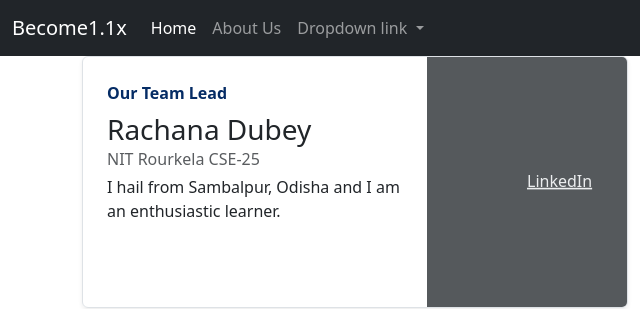
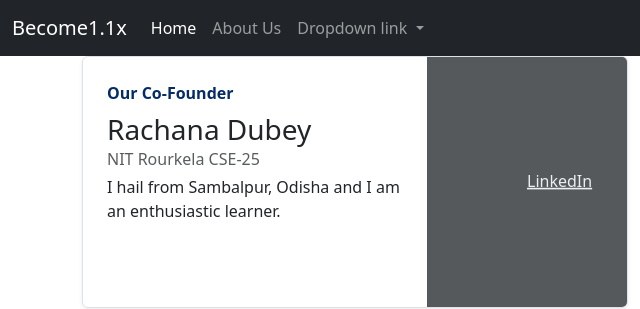
Before and after one commit to ShoaibAliSuperMoon/BetterYouAbout, a plain HTML site: page index.html in a window 1280 px wide. Shown: the top 309 px of the page, 0-640 px from the left. Drawn offline with nearby package versions, Linux system fonts and the light colour scheme.

Commit message:
Update index.html

```diff
--- a/index.html
+++ b/index.html
@@ -40,7 +40,7 @@
           <div class="col-md-6">
             <div class="row g-0 border rounded overflow-hidden flex-md-row mb-4 shadow-sm h-md-250 position-relative">
               <div class="col p-4 d-flex flex-column position-static">
-                <strong class="d-inline-block mb-2 text-primary-emphasis">Our Team Lead</strong>
+                <strong class="d-inline-block mb-2 text-primary-emphasis">Our Co-Founder</strong>
                 <h3 class="mb-0">Rachana Dubey</h3>
                 <div class="mb-1 text-body-secondary">NIT Rourkela CSE-25</div>
                 <p class="card-text mb-auto">I hail from Sambalpur, Odisha and I am an enthusiastic learner.</p>
```
